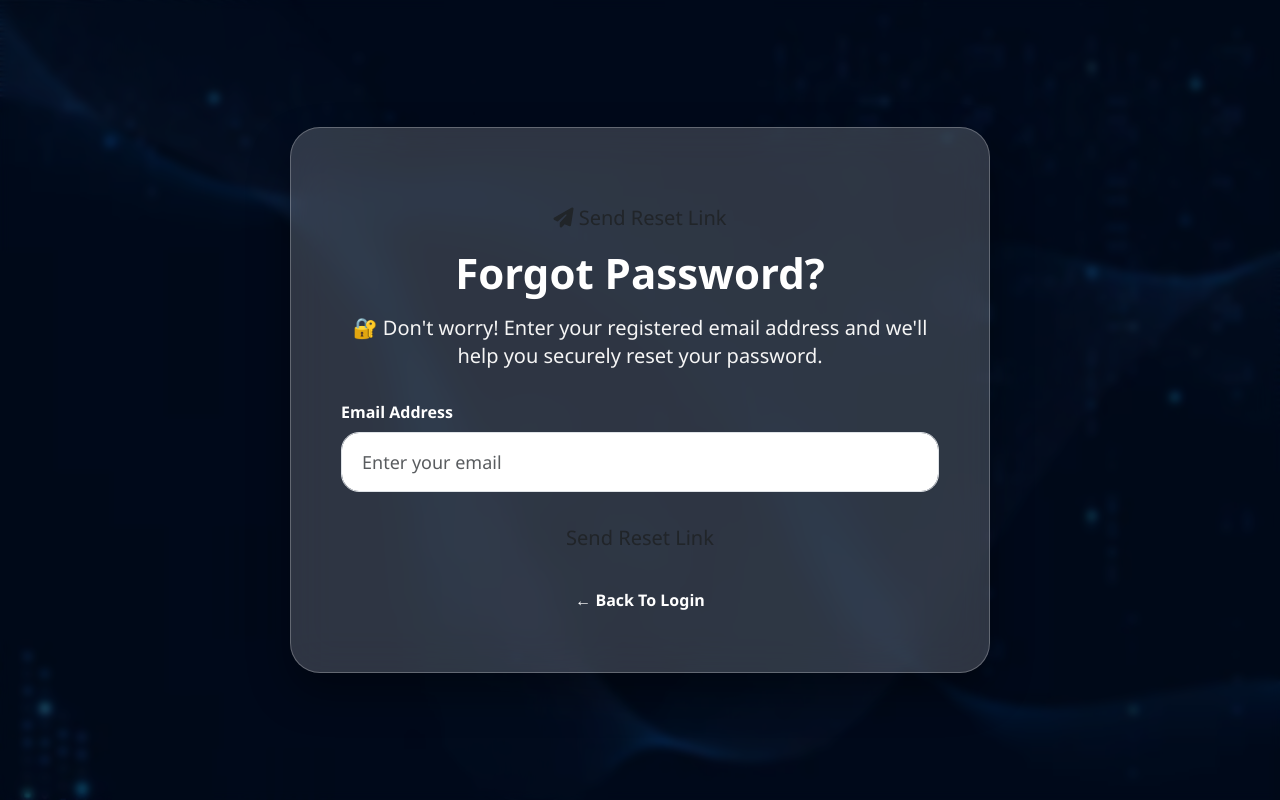
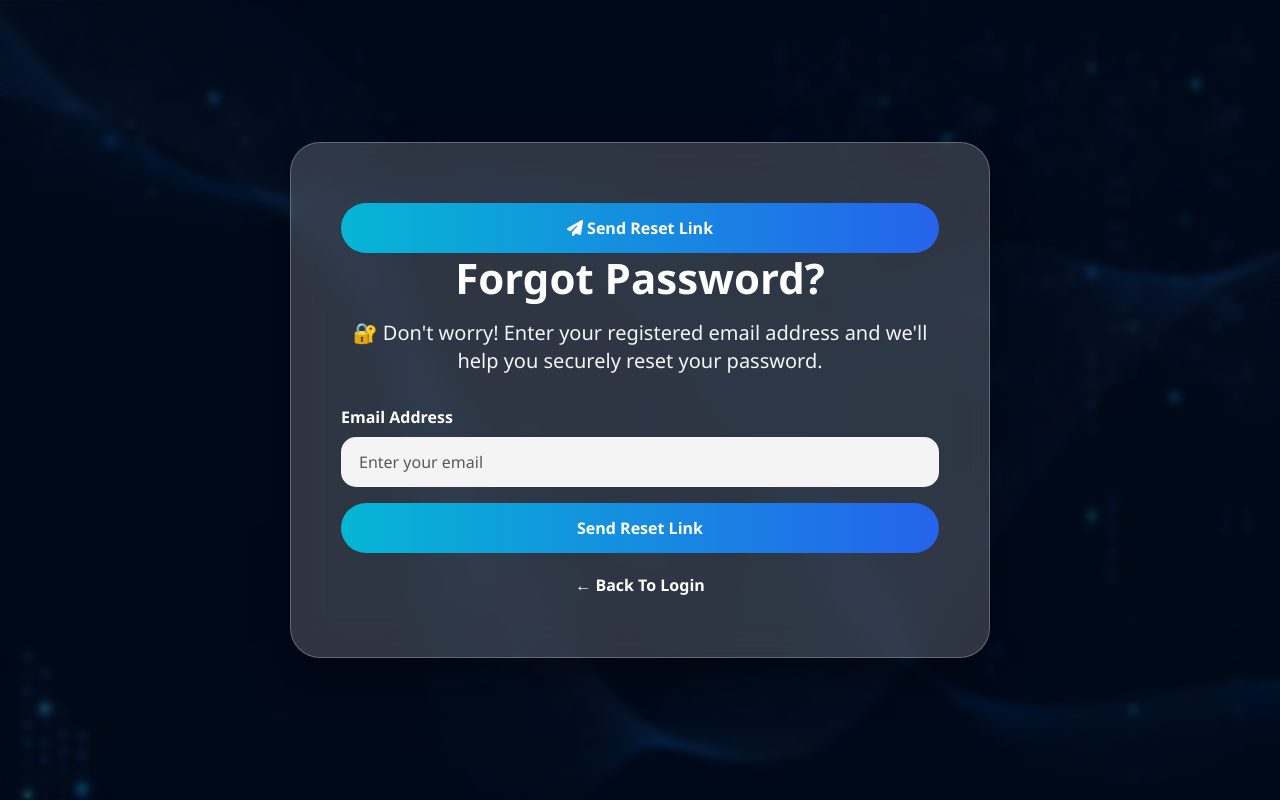
Before and after one commit to chintusasmal21-lgtm/habit_tracker, a Django app: page /forgot-password/ in a window 1280 px wide. Run offline with Django 5.2, Linux system fonts and the light colour scheme.

Commit message:
Updated forgot_password page

```diff
--- a/habits/templates/habits/forgot_password.html
+++ b/habits/templates/habits/forgot_password.html
@@ -152,10 +152,15 @@ h2{
 
 .form-control{
 
-    height:60px;
-    font-size:18px;
-    border-radius:18px;
-    padding:15px 20px;
+    height:50px;
+
+    border-radius:15px;
+
+    border:none;
+
+    background:rgba(255,255,255,.95);
+
+    padding:12px 18px;
 
 }
 
@@ -169,10 +174,21 @@ h2{
 
 .btn-send{
 
-   width:100%;
-    height:60px;
-    font-size:20px;
+    width:100%;
+
+    height:50px;
+
+    border:none;
+
     border-radius:50px;
+
+    font-weight:bold;
+
+    color:white;
+
+    background:linear-gradient(90deg,#06b6d4,#2563eb);
+
+    transition:.3s;
 
 }
 
```
